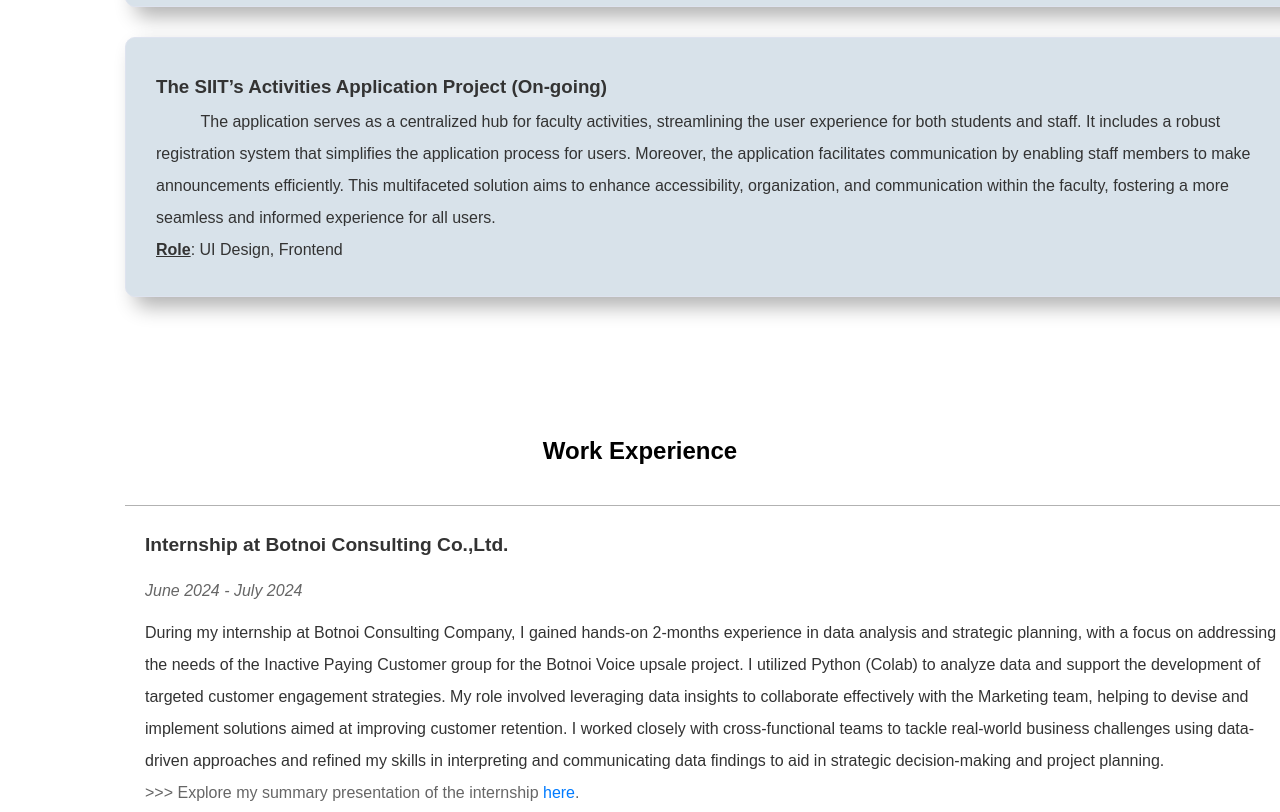
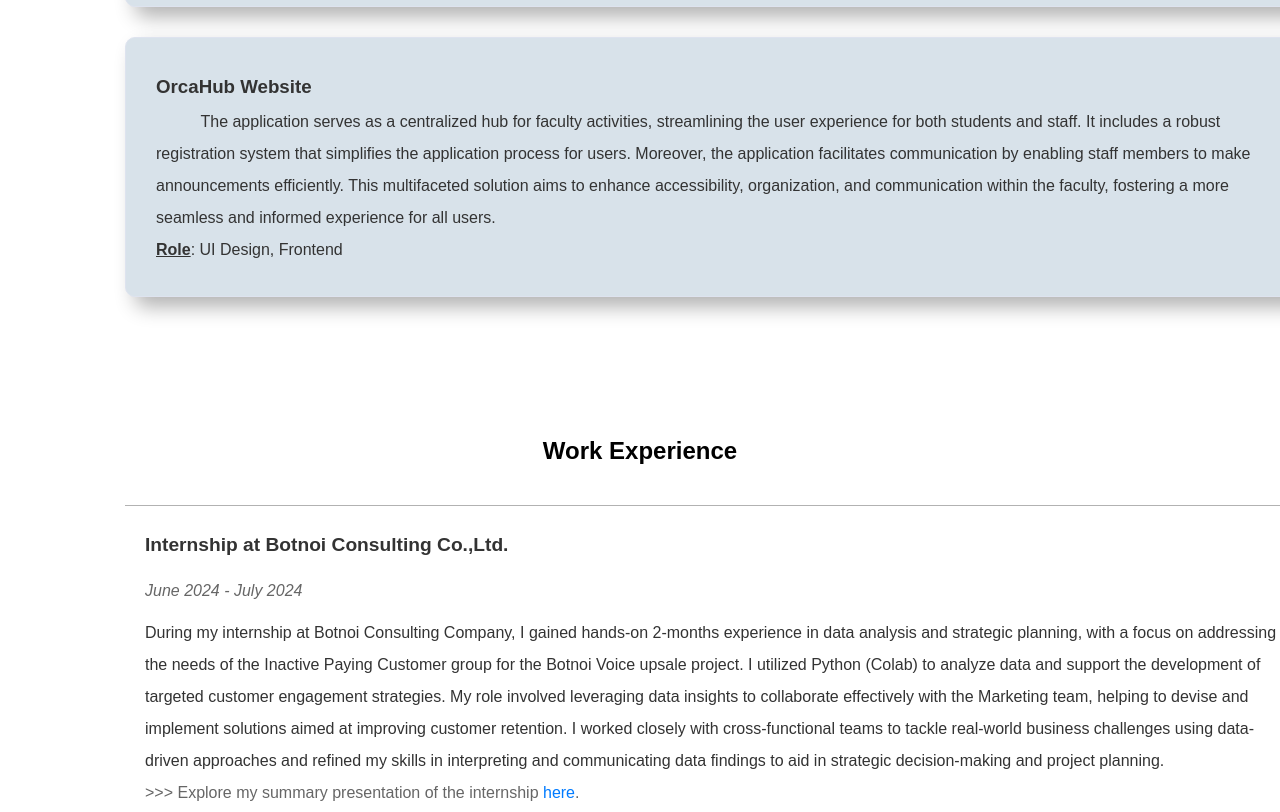
Before and after one commit to perthpperth/myPortfolio, a plain HTML site: page index.html in a window 1280 px wide. Shown: the part 4307-5119 px from the top of the page. Drawn offline with Linux system fonts and the light colour scheme.

Commit message:
just improve

```diff
--- a/index.html
+++ b/index.html
@@ -288,7 +288,7 @@
                         </a>
                     </li>
                     <li class="project-list">
-                        <h3><b>The SIIT’s Activities Application Project (On-going)</b><br></h3>
+                        <h3><b>OrcaHub Website</b><br></h3>
                         <p>&nbsp;&nbsp;&nbsp;&nbsp;&nbsp;&nbsp;&nbsp;&nbsp;&nbsp;&nbsp;The application serves as a centralized hub for faculty activities, streamlining the user experience for both students and staff. It includes a robust registration system that simplifies the application process for users. Moreover, the application facilitates communication by enabling staff members to make announcements efficiently. This multifaceted solution aims to enhance accessibility, organization, and communication within the faculty, fostering a more seamless and informed experience for all users.<br>
                         <b><u>Role</u></b>: UI Design, Frontend
                         </p>
@@ -358,14 +358,12 @@
                         <img src="TU Startup.jpg" alt="Cert 1">
                         <p>Qualified for the final 12 teams in<br>the TU Startup Contest 2024</p>
                     </div>
-                    </div>
                 </div>
                 <h3 style="margin-left: 65px; margin-top: 50px;">Certifications from Botnoi Consulting Co.,Ltd.</h3>
                 <div class="grid-container">
                     <div class="grid-item">
                         <img src="Botnoi.jpg" alt="Cert 1">
                         <p>Certification for a 2-month Data Scientist<br>internship at Botnoi Consulting Co., Ltd.</p>
-                    </div>
                     </div>
                 </div>
             </div>
```
Also changed, not shown: Botnoi.jpg (added), TU Startup.jpg (added), 1 other file.
